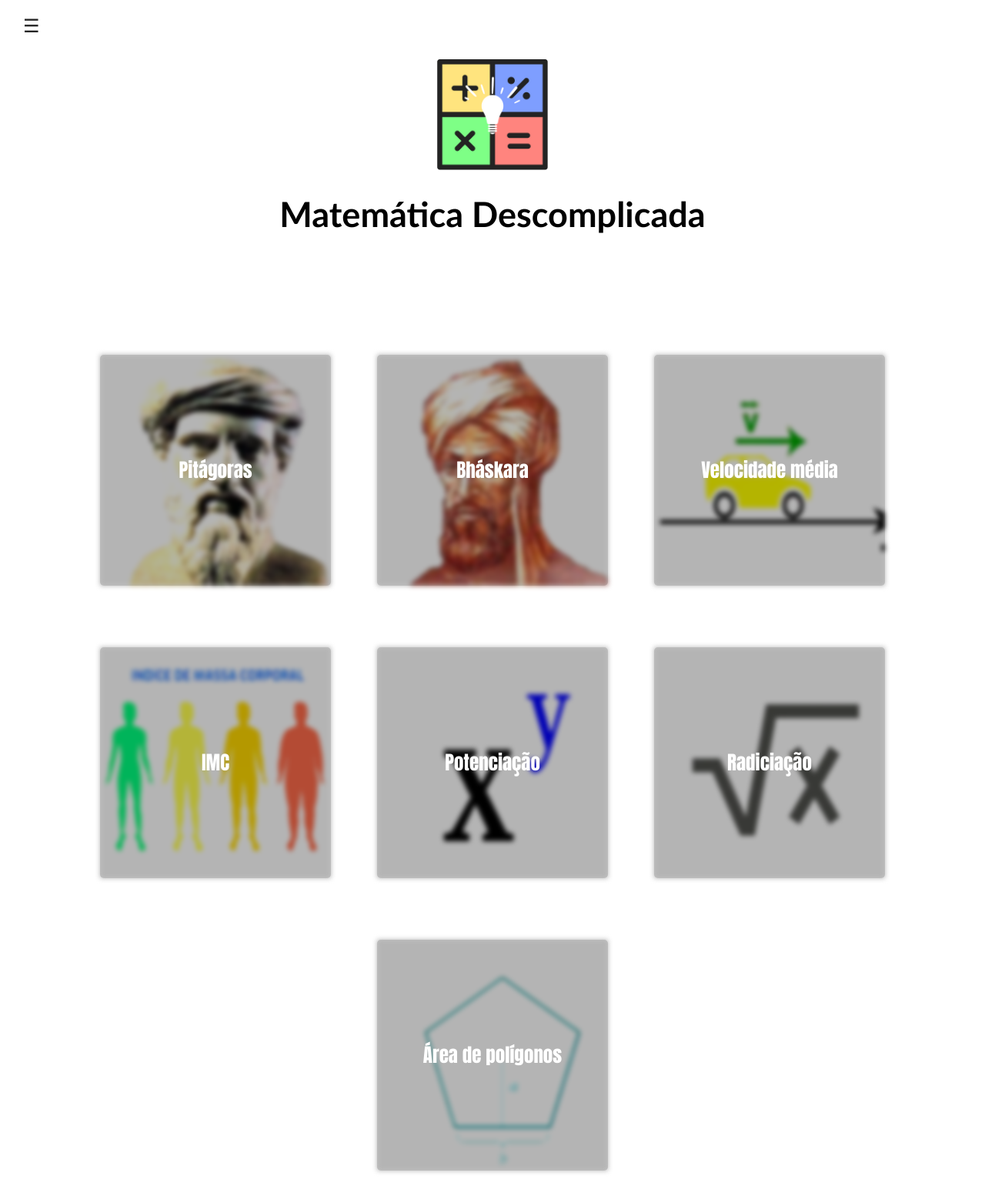
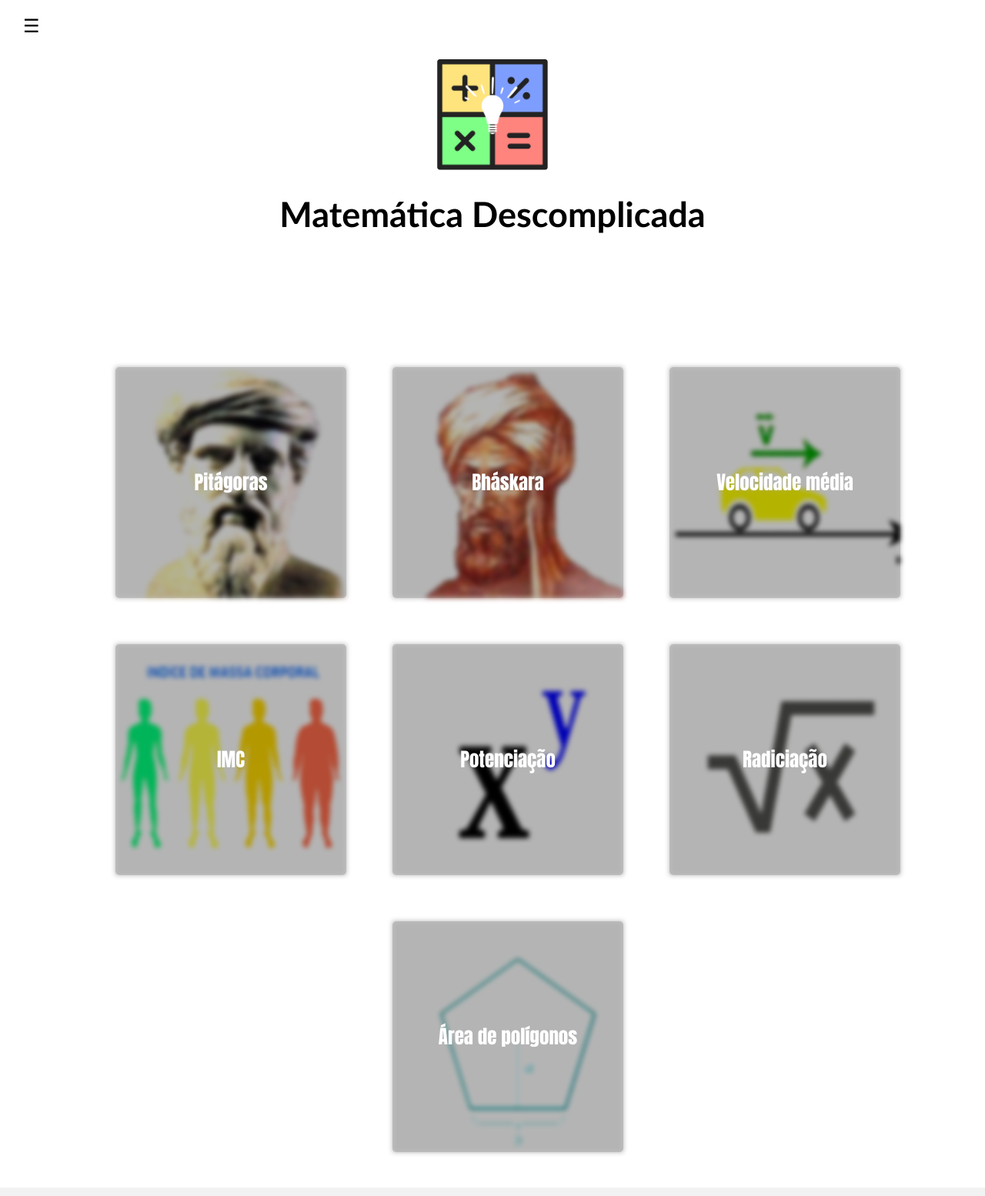
Before and after one commit to joaovnpt/Projeto, a plain HTML site: page index_topicos/index.html in a window 1280 px wide. Shown: the top 1554 px of the page at 77% size. Drawn offline with Linux system fonts and the light colour scheme.

Commit message:
arrumado sidebar e layout

```diff
--- a/index_topicos/index.html
+++ b/index_topicos/index.html
@@ -10,58 +10,55 @@
 
 <body>
   <div class="sidebar" id="sidebar">
-      <a href="#" class="botao-sidebar-menu" onclick="toggleSidebar()"><span
-          class="menu-icon">&#9776;</span></a>
+    <a href="#" class="botao-sidebar-menu" id="botao-sidebar-menu" onclick="toggleSidebar()"><span class="menu-icon">&#9776;</span></a>
     <nav>
       <ul class="lista1">
         <li class="topicos"><a class="alista" href="index.html">Home</a></li>
-          <li class="topicos"><a class="alista" href="topico2.html"
-              target="_blank">Calculadoras</a></li>
-          <li class="topicos"><a class="alista" href="topico3.html"
-              target="_blank">Sobre nós</a></li>
+        <li class="topicos"><a class="alista" href="topico2.html" target="_blank">Calculadoras</a></li>
+        <li class="topicos"><a class="alista" href="topico3.html" target="_blank">Sobre nós</a></li>
       </ul>
+
     </nav>
   </div>
+  <header>
     <div class="logo">
       <img id="logoindex" src="imagenstopicos/logo.png" alt>
     </div>
     <div class="conteudo">
       <h1 id="titulo1">Matemática Descomplicada</h1>
     </div>
+  </header>
 
   <section class="topicos-container">
-      <div class="row">
-        <div class="box" id="boxpitagoras">
+    <ul class="lista-topicos">
+      <li class="box" id="boxpitagoras">
         <a class="textobotao" href="topico1.html">Pitágoras</a>
-        </div>
-        <div class="box" id="boxbhaskara">
+      </li>
+      <li class="box" id="boxbhaskara">
         <a href="topico2.html">Bháskara</a>
-        </div>
-        <div class="box" id="boxvelocidademedia">
+      </li>
+      <li class="box" id="boxvelocidademedia">
         <a href="topico3.html">Velocidade média</a>
-        </div>
-      </div>
-      <div class="row">
-        <div class="box" id="boximc">
+      </li>
+      <li class="box" id="boximc">
         <a href="topico4.html">IMC</a>
-        </div>
-        <div class="box" id="boxpotenciacao">
+      </li>
+      <li class="box" id="boxpotenciacao">
         <a href="topico5.html">Potenciação</a>
-        </div>
-        <div class="box" id="boxradiciacao">
+      </li>
+      <li class="box" id="boxradiciacao">
         <a href="topico6.html">Radiciação</a>
-        </div>
-      </div>
-      <div class="row">
-        <div class="box" id="boxareapoligono">
+      </li>
+      <li class="box" id="boxareapoligono">
         <a href="topico7.html">Área de polígonos</a>
-        </div>
-      </div>
+      </li>
+    </ul>
+
   </section>
-
+  <!---mudar para lista-->
   <script>
     function toggleSidebar() {
-      var sidebar = document.getElementById("sidebar");
+      const sidebar = document.getElementById("sidebar");
       sidebar.classList.toggle("sidebar-aberta");
 
       var links = document.getElementsByClassName("alista");
@@ -73,6 +70,7 @@
           links[i].style.display = "none";
         }
       }
+
     }
   </script>
 
--- a/index_topicos/style.css
+++ b/index_topicos/style.css
@@ -12,7 +12,7 @@ body {
   position: fixed;
   top: 0;
   left: 0%;
-  background-image: linear-gradient(to top, rgb(0, 0, 0), rgb(36, 36, 36));
+  background-image: linear-gradient(to top, rgb(0, 0, 0), rgb(56, 56, 56));
   transition: height 0.5s;
   z-index: 3;
 }
@@ -38,7 +38,7 @@ body {
   cursor: pointer;
   font-size: 1.5rem;
   margin: 0 10px;
-  color: rgb(36, 36, 36);
+  color: rgb(0, 0, 0);
   padding: 10px;
 }
 
@@ -89,7 +89,7 @@ body {
 .logo {
   display: flex;
   justify-content: center;
-  align-items: center;
+  align-items:topicos-container center;
 }
 
 #logoindex {
@@ -104,8 +104,16 @@ body {
 .topicos-container {
   display: flex;
   flex-direction: column;
+  justify-content: center;
   align-items: center;
   margin-top: 10px;
+}
+
+.lista-topicos {
+  display: flex;
+  flex-direction: row;
+  flex-wrap: wrap;
+  justify-content: center;
 }
 
 .row {
```
Also changed, not shown: index_topicos/topico1.html (+1 -1 lines), index_topicos/topico2.html (+2 -0 lines), index_topicos/topico3.html (+1 -0 lines), index_topicos/topico4.html (+1 -0 lines), index_topicos/topico5.html (+1 -0 lines), index_topicos/topico6.html (+1 -0 lines), index_topicos/topico7.html (+1 -0 lines). Lines whose indentation alone changed are shown as unchanged.
